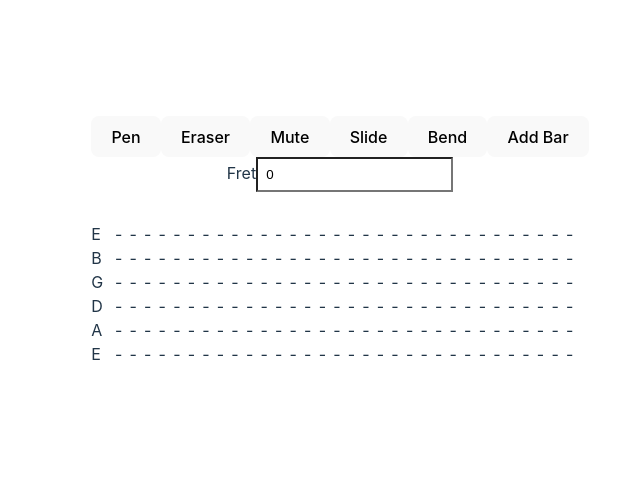
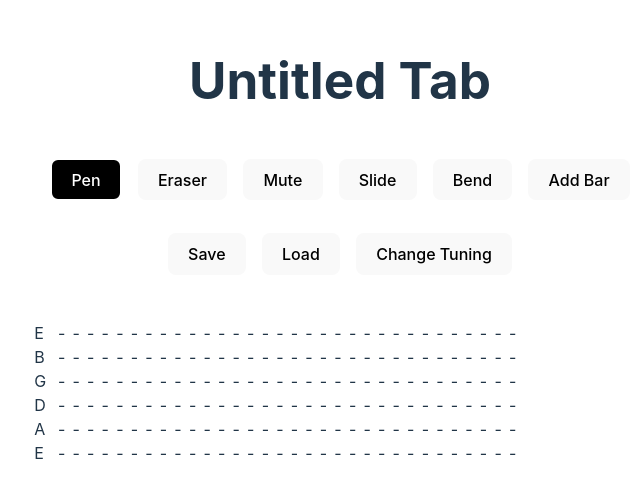
Before and after one commit to unexpectedlyalarming/opentab, a React (Vite) app in the folder client/: page / in a window 1280 px wide. Shown: the part 142-640 px from the top of the page, without its empty margins (300-940 px from the left). Built offline with nearby package versions, Linux system fonts and the light colour scheme.

Commit message:
Added saving/loading, title

```diff
--- a/client/src/App.css
+++ b/client/src/App.css
@@ -82,10 +82,29 @@ div.tab-row {
 .row-5 {
   grid-row: 6;
 }
-
+.tools {
+  display: flex;
+  justify-content: center;
+  align-items: center;
+  gap: 1rem;
+  padding: 1rem;
+}
+.options {
+  display: flex;
+  justify-content: center;
+  align-items: center;
+  gap: 1rem;
+  padding: 1rem;
+}
 input {
   background-color: #fff;
   padding: 0.5rem;
 
   color: black;
 }
+
+button.active {
+  background-color: #000;
+  color: #fff;
+  border: 2px solid #fff;
+}
--- a/client/src/components/TabEditor2.jsx
+++ b/client/src/components/TabEditor2.jsx
@@ -19,6 +19,7 @@ export default function TabEditorTwo() {
     fretboard: Array.from({ length: strings }, () =>
       Array(barLength).fill(new Note())
     ),
+    name: "Untitled Tab",
     key: {
       mute: "x",
       slide: "/",
@@ -35,6 +36,8 @@ export default function TabEditorTwo() {
   const [tool, setTool] = useState("pen");
 
   const [editingNote, setEditingNote] = useState(null);
+
+  const [isTuning, setIsTuning] = useState(false);
 
   function handleToolChange(event) {
     setTool(event.target.value);
@@ -92,30 +95,6 @@ export default function TabEditorTwo() {
     setEditingNote(null);
   }
 
-  //   const tabList = tab.map((tab, index) => {
-  //     let tabDisplay = [];
-
-  //     for (let string = 0; string < tab.strings; string++) {
-  //       tabDisplay.push(<div className="tab-col">{tab.tuning[string]}</div>);
-
-  //       for (let fret = 0; fret < tab.barLength; fret++) {
-  //         const note = tab.fretboard[string][fret];
-  //         tabDisplay.push(
-  //           <div
-  //             className={`tab-row row-${string}`}
-  //             onClick={updateNote}
-  //             id={string + "-" + fret + "-" + index}
-  //             style={{ gridColumn: `${fret + 2}`, gridRow: `${string + 1}` }}
-  //           >
-  //             {note.type === "normal" ? note.fretValue : tab.key[note.type]}
-  //           </div>
-  //         );
-  //       }
-  //     }
-
-  //     return tabDisplay;
-  //   });
-
   function tabList() {
     let tabDisplay = [];
     let totalBars = Math.ceil(tab.fretboard[0].length / barLength);
@@ -148,6 +127,9 @@ export default function TabEditorTwo() {
                     autoFocus
                     onBlur={handleInputBlur}
                     defaultValue={note.value}
+                    onFocus={(e) => {
+                      e.target.select();
+                    }}
                     style={{
                       gridColumn: `${(fret % barLength) + 2}`,
                       gridRow: `${string + 1}`,
@@ -177,37 +159,141 @@ export default function TabEditorTwo() {
 
     setTab(newTab);
   }
+
+  function saveTab() {
+    const tabJSON = JSON.stringify(tab);
+
+    const blob = new Blob([tabJSON], { type: "application/json" });
+
+    const url = URL.createObjectURL(blob);
+
+    const link = document.createElement("a");
+
+    link.href = url;
+    link.download = tab.name + ".json";
+
+    link.click();
+
+    link.remove();
+
+    URL.revokeObjectURL(url);
+  }
+
+  function loadTab() {
+    const input = document.createElement("input");
+    input.type = "file";
+    input.accept = "application/json";
+
+    input.onchange = (e) => {
+      const file = e.target.files[0];
+      const reader = new FileReader();
+      reader.readAsText(file);
+
+      reader.onload = (e) => {
+        const tabJSON = e.target.result;
+        const tab = JSON.parse(tabJSON);
+        setTab(tab);
+      };
+    };
+
+    input.click();
+
+    input.remove();
+  }
+
+  function changeTuning() {
+    setIsTuning(true);
+    //Wait .5 seconds for input to render
+    setTimeout(() => {
+      const tuningInput = document.getElementById("tuning");
+      tuningInput.focus();
+      tuningInput.onblur = (e) => {
+        const tuning = e.target.value.split("").reverse();
+
+        const newTab = { ...tab };
+        newTab.tuning = tuning;
+        setTab(newTab);
+        setIsTuning(false);
+      };
+    }, 500);
+  }
+
+  function updateName(e) {
+    //Turn text into input
+    const nameInput = document.createElement("input");
+    nameInput.type = "text";
+    nameInput.value = e.target.innerText;
+    e.target.replaceWith(nameInput);
+    nameInput.onFocus = (e) => {
+      e.target.select();
+    };
+    nameInput.focus();
+
+    //Update name on blur
+    nameInput.onblur = (e) => {
+      const newTab = { ...tab };
+      newTab.name = e.target.value;
+      setTab(newTab);
+      const name = document.createElement("h1");
+      name.innerText = e.target.value;
+      name.onclick = updateName;
+      e.target.replaceWith(name);
+    };
+  }
+
   return (
     <div className="container">
+      <h1 onClick={updateName}>{tab.name}</h1>
       <div className="tools">
-        <button onClick={handleToolChange} value="pen">
+        <button
+          onClick={handleToolChange}
+          value="pen"
+          className={tool === "pen" ? "active" : ""}
+        >
           Pen
         </button>
-        <button onClick={handleToolChange} value="eraser">
+        <button
+          onClick={handleToolChange}
+          value="eraser"
+          className={tool === "eraser" ? "active" : ""}
+        >
           Eraser
         </button>
-        <button onClick={handleToolChange} value="mute">
+        <button
+          onClick={handleToolChange}
+          value="mute"
+          className={tool === "mute" ? "active" : ""}
+        >
           Mute
         </button>
-        <button onClick={handleToolChange} value="slide">
+        <button
+          onClick={handleToolChange}
+          value="slide"
+          className={tool === "slide" ? "active" : ""}
+        >
           Slide
         </button>
-        <button onClick={handleToolChange} value="bend">
+        <button
+          onClick={handleToolChange}
+          value="bend"
+          className={tool === "bend" ? "active" : ""}
+        >
           Bend
         </button>
         <button onClick={addBar}>Add Bar</button>
-        <div className="tool-options">
-          <label htmlFor="fret">Fret</label>
+      </div>
+      <div className="options">
+        <button onClick={saveTab}>Save</button>
+        <button onClick={loadTab}>Load</button>
+        <button onClick={changeTuning}>Change Tuning</button>
+        {isTuning ? (
           <input
-            type="number"
-            name="fret"
-            id="fret"
-            value={currentValue}
-            onChange={(e) => {
-              setCurrentValue(e.target.value);
-            }}
+            type="text"
+            maxLength={tab.strings}
+            placeholder="Enter tuning"
+            id="tuning"
           />
-        </div>
+        ) : null}
       </div>
       <div className="bar-container">{tabList()}</div>
     </div>
```
